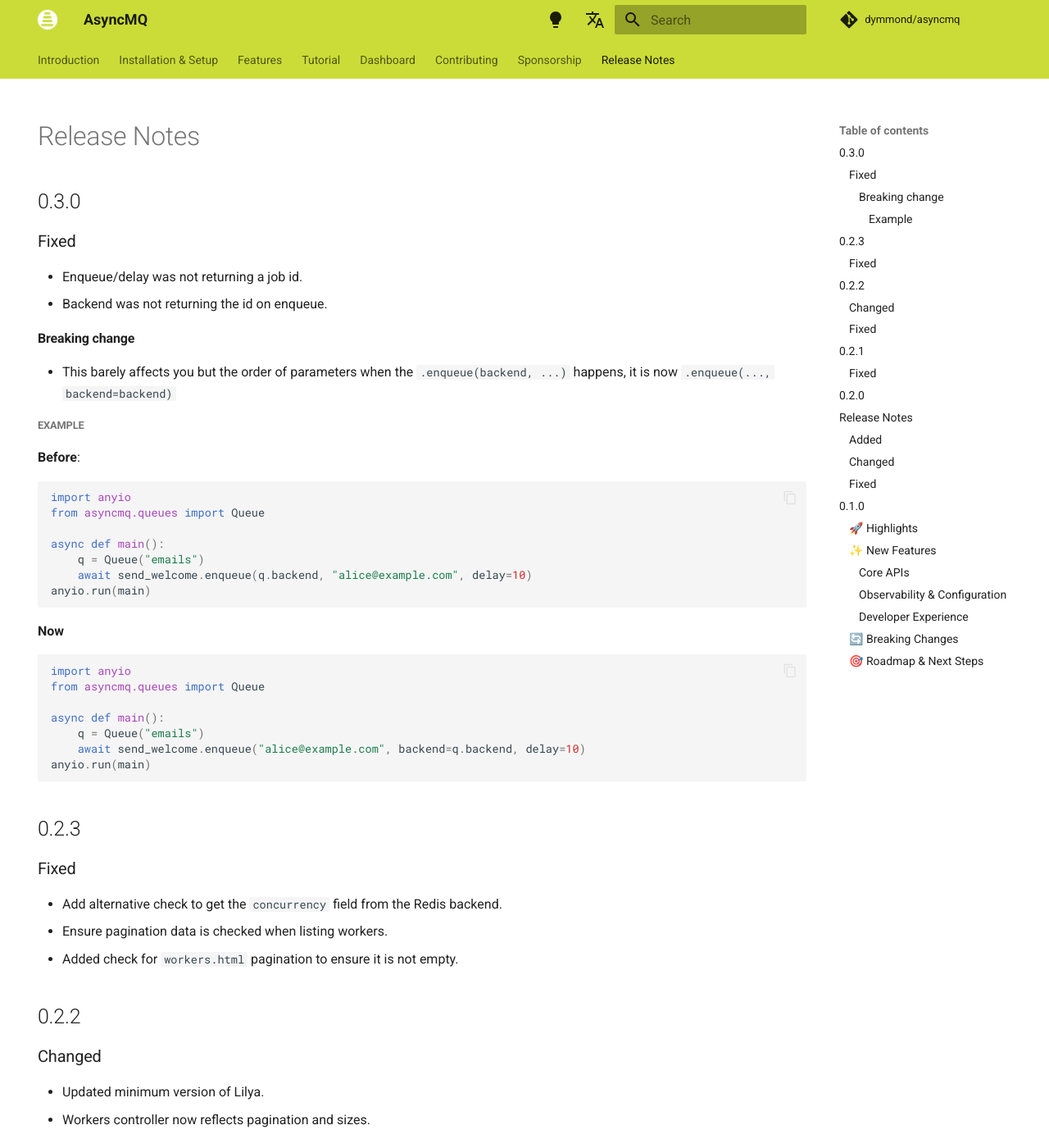
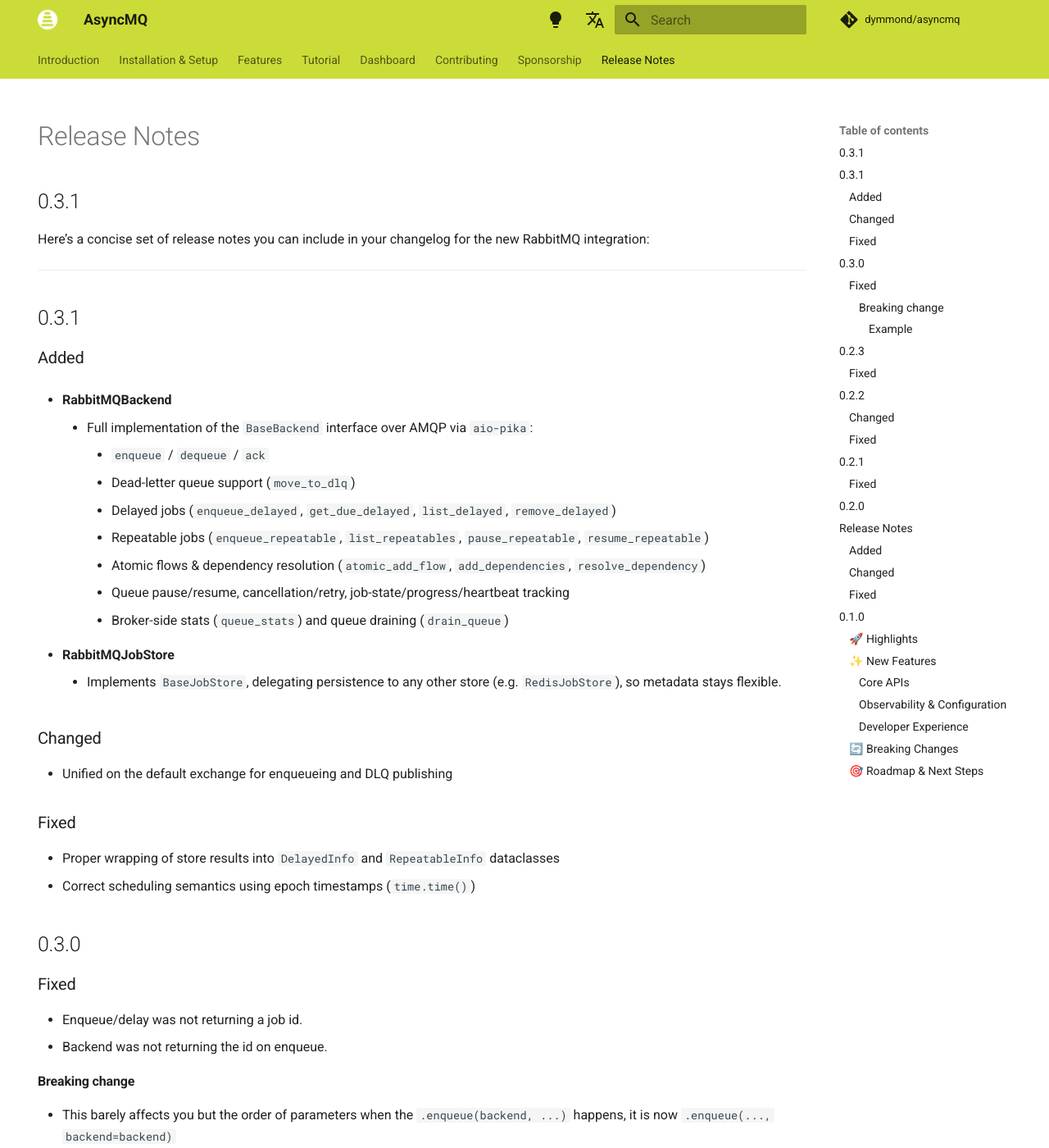
Before and after one commit to dymmond/asyncmq, an MkDocs documentation site: the page built from docs/release-notes.md, in a window 1280 px wide and 1400 px high. Shown: the whole window at 82% size. Built offline with MkDocs 1.6.1 and Material for MkDocs 9.7.7, drawn with Linux system fonts in a browser that asks for light colours; comment, search, counter and statistics services are not loaded.

Commit message:
Bump version

```diff
--- a/asyncmq/__init__.py
+++ b/asyncmq/__init__.py
@@ -2,7 +2,7 @@
 
 from monkay import Monkay
 
-__version__ = "0.3.0"
+__version__ = "0.3.1"
 
 if TYPE_CHECKING:
     from .backends.memory import InMemoryBackend
--- a/docs/release-notes.md
+++ b/docs/release-notes.md
@@ -4,6 +4,38 @@
 ---
 
 # Release Notes
+
+## 0.3.1
+
+Here’s a concise set of release notes you can include in your changelog for the new RabbitMQ integration:
+
+---
+
+## 0.3.1
+
+### Added
+
+* **RabbitMQBackend**
+    * Full implementation of the `BaseBackend` interface over AMQP via `aio-pika`:
+        * `enqueue` / `dequeue` / `ack`
+        * Dead-letter queue support (`move_to_dlq`)
+        * Delayed jobs (`enqueue_delayed`, `get_due_delayed`, `list_delayed`, `remove_delayed`)
+        * Repeatable jobs (`enqueue_repeatable`, `list_repeatables`, `pause_repeatable`, `resume_repeatable`)
+        * Atomic flows & dependency resolution (`atomic_add_flow`, `add_dependencies`, `resolve_dependency`)
+        * Queue pause/resume, cancellation/retry, job-state/progress/heartbeat tracking
+        * Broker-side stats (`queue_stats`) and queue draining (`drain_queue`)
+
+* **RabbitMQJobStore**
+    * Implements `BaseJobStore`, delegating persistence to any other store (e.g. `RedisJobStore`), so metadata stays flexible.
+
+### Changed
+
+* Unified on the default exchange for enqueueing and DLQ publishing
+
+### Fixed
+
+* Proper wrapping of store results into `DelayedInfo` and `RepeatableInfo` dataclasses
+* Correct scheduling semantics using epoch timestamps (`time.time()`)
 
 ## 0.3.0
 
```
Also changed, not shown: docs/features/backends/rabbitmq.md (+3 -2 lines).
